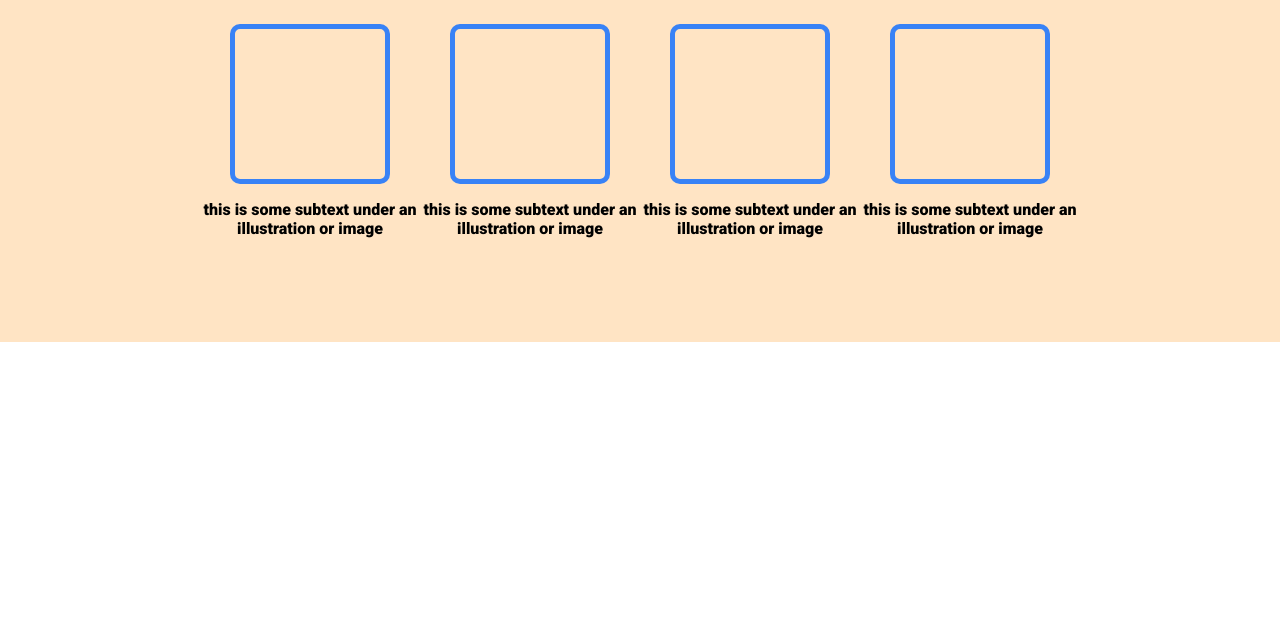
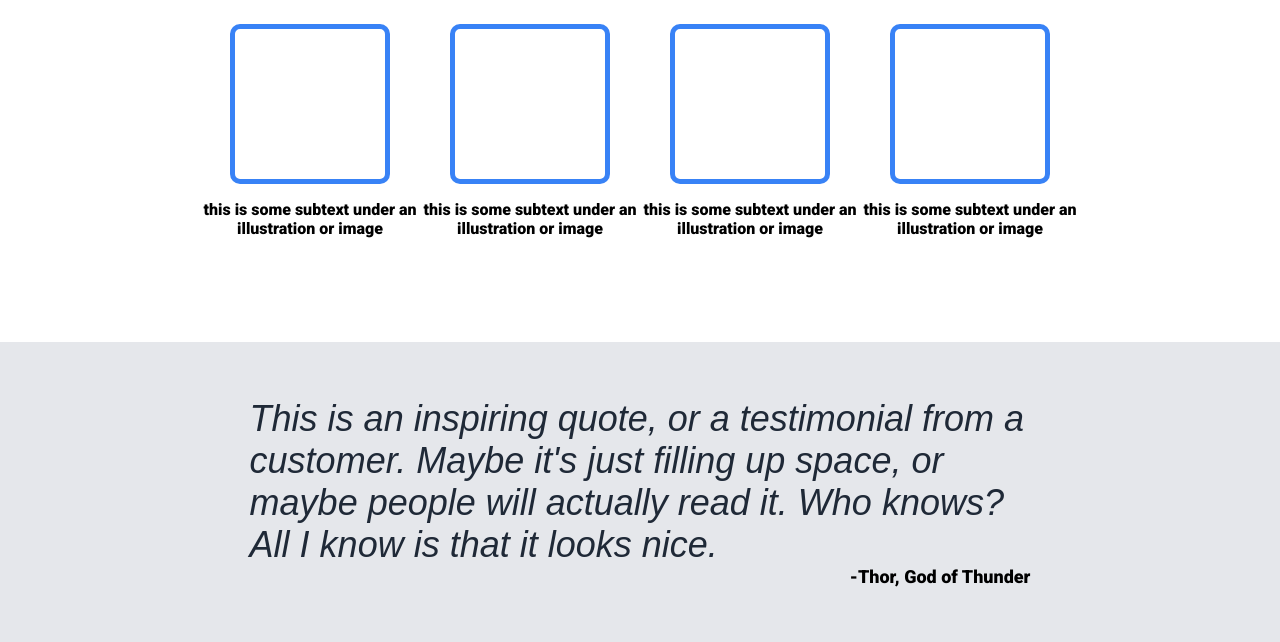
Before and after one commit to premzc/HTML-CSS-Landing-Page, a plain HTML site: page index.html in a window 1280 px wide. Shown: the part 598-1240 px from the top of the page. Before the commit the page ends 940 px from the top, so only its background shows below. Drawn offline with Linux system fonts and the light colour scheme.

Commit message:
done with third-section, used align-self: flex-end on .author class

```diff
--- a/index.html
+++ b/index.html
@@ -93,7 +93,7 @@
         }
 
         .second-section{
-            background-color: bisque;
+            background-color: rgb(255, 255, 255);
             height: 440px;
             display: flex;
             flex-direction: column;
@@ -132,6 +132,34 @@
             margin-top: 40px;
             margin-bottom: 80px;
         }
+
+    .third-section{
+        background-color: #E5E7EB;
+        height: 300px;
+        display: flex;
+        justify-content: center;
+        align-items: center;
+
+    }
+    .quotation{
+        font-size: 36px;
+        font-style: italic;
+        color: #1F2937;
+        font-weight: 300;
+        font-family: Arial, Helvetica, sans-serif;
+    }
+    .author{
+        display: flex;
+        font-size: 18px;
+        align-self: flex-end;
+    }
+
+    .third-container{
+        margin: 0px 200px;
+        display: flex;
+        flex-direction: column;
+        max-width: 61%;
+    }
 
 
     </style>
@@ -211,5 +239,15 @@
 
         </div>
     </div>
+    <div class="third-section">
+        <div class="third-container">
+            <div class="quotation">This is an inspiring quote, or a testimonial from a
+                customer. Maybe it's just filling up space, or maybe people will actually read it. Who knows? All I know is that it looks nice.
+            </div>
+            <div class="author">
+                -Thor, God of Thunder
+            </div>
+        </div>
+    </div>
 </body>
 </html>
```
